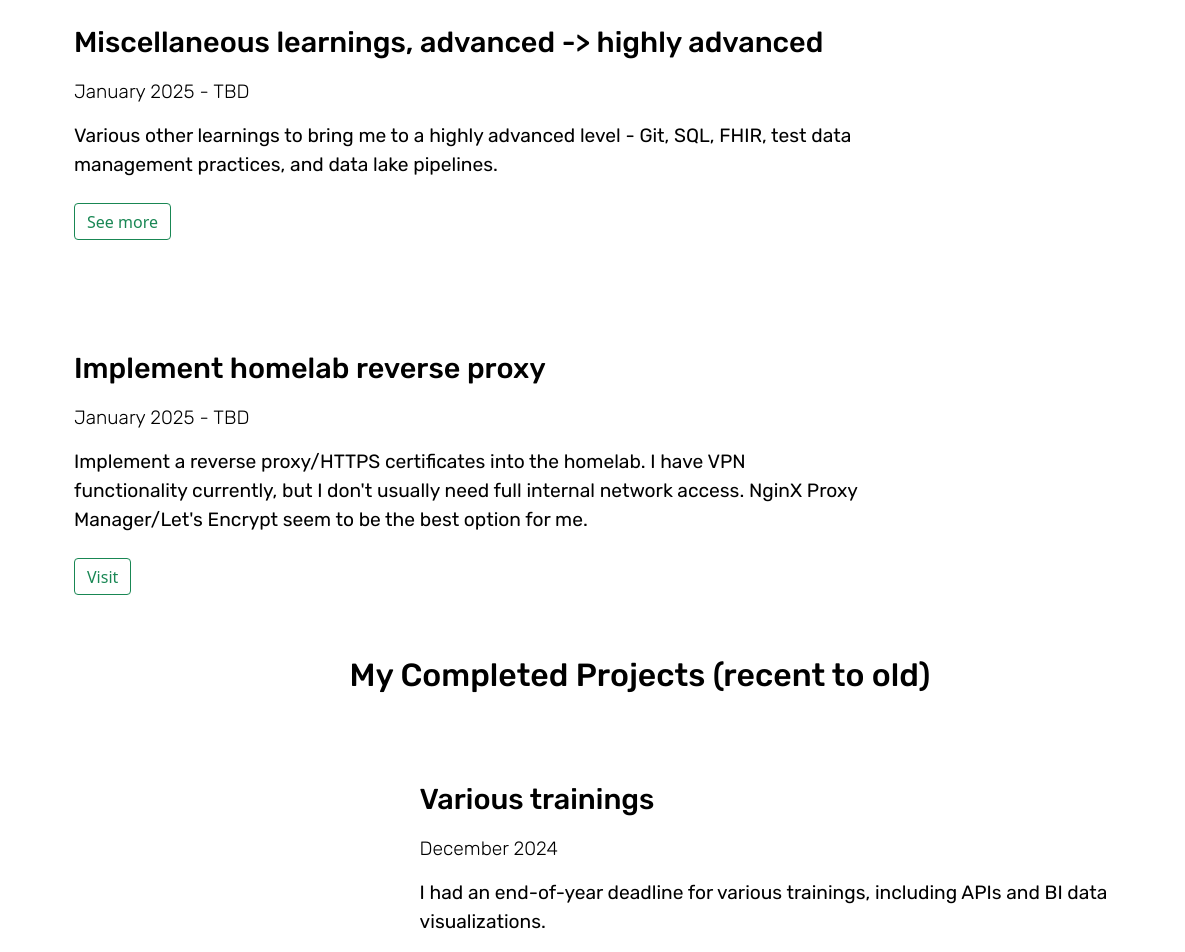
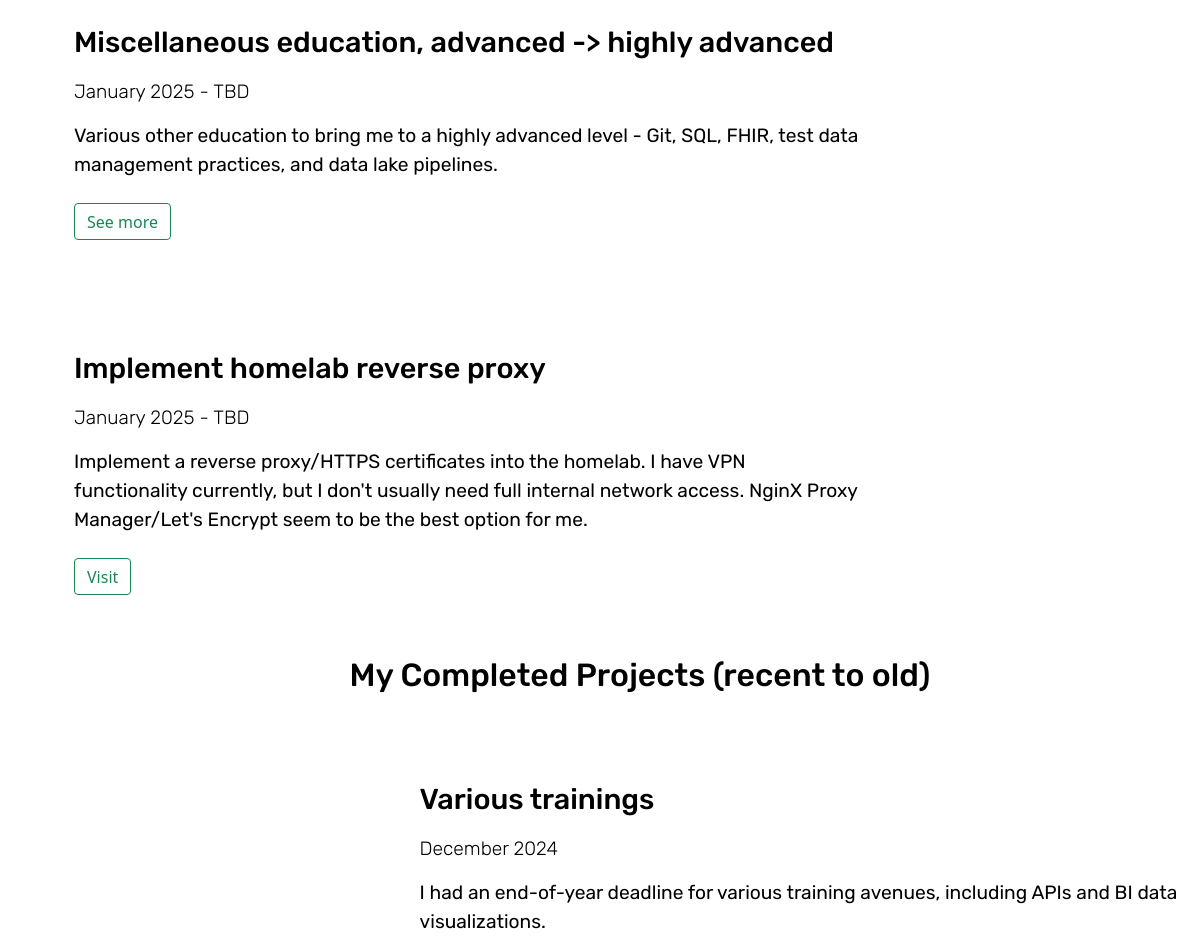
Before and after one commit to jasonhalljax/jasonhall.net, a plain HTML site: page index.html in a window 1280 px wide. Shown: the part 1820-2772 px from the top of the page, 0-1185 px from the left. Drawn offline with nearby package versions, Linux system fonts and the light colour scheme.

Commit message:
Update index.html

```diff
--- a/index.html
+++ b/index.html
@@ -55,9 +55,9 @@
         <!-- Current Project #2 -->
         <div class="flex-container-reverse" style="padding-bottom: 50px; padding-top: 40px;">
           <div class="big-container-left">
-            <h3>Miscellaneous learnings, advanced -> highly advanced</h3>
+            <h3>Miscellaneous education, advanced -> highly advanced</h3>
             <p class="time-text">January 2025 - TBD</p> <!--Add your own dates-->
-            <p>Various other learnings to bring me to a highly advanced level - Git, SQL, FHIR, test data management practices, and data lake pipelines.</p>
+            <p>Various other education to bring me to a highly advanced level - Git, SQL, FHIR, test data management practices, and data lake pipelines.</p>
             <button style="padding-bottom: 5px;" type="button" class="btn btn-outline-success" id="btn2">See more</button>
           </div>
           <div class="small-container-right">
@@ -89,7 +89,7 @@
           <div class="big-container-right" style="">
             <h3>Various trainings</h3>
             <p class="time-text">December 2024</p>
-            <p style="padding-bottom: 10px;">I had an end-of-year deadline for various trainings, including APIs and BI data visualizations.</p>
+            <p style="padding-bottom: 10px;">I had an end-of-year deadline for various training avenues, including APIs and BI data visualizations.</p>
             <button type="button" class="btn btn-outline-success" id="btn4">See more</button>
           </div>
         </div>
@@ -102,7 +102,7 @@
           <div class="big-container-right" style="">
             <h3>Migration from UnRAID to Proxmox/TrueNAS for homelab</h3>
             <p class="time-text">December 2024</p>
-            <p style="padding-bottom: 10px;">For years I've run UnRAID as the main hub for my homelab. I wanted to separate storage and compute for various reasons, and completed this recently</p>
+            <p style="padding-bottom: 10px;">For years I've run UnRAID as the main hub for my homelab. I wanted to separate storage and compute for various reasons, and completed this recently.</p>
             <button type="button" class="btn btn-outline-success" id="btn5">See more</button>
           </div>
         </div>
```
